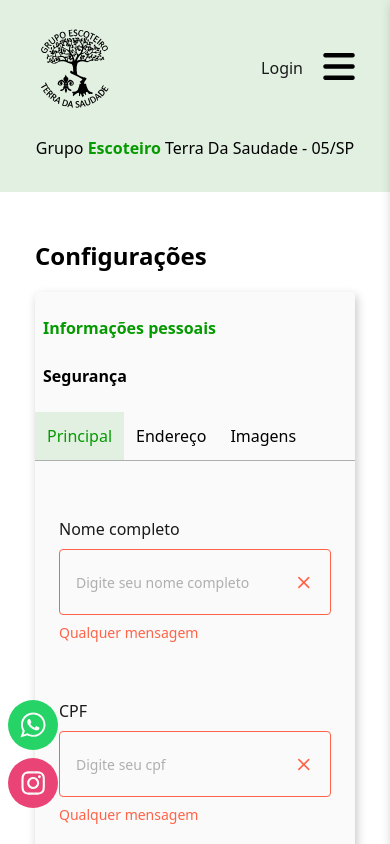
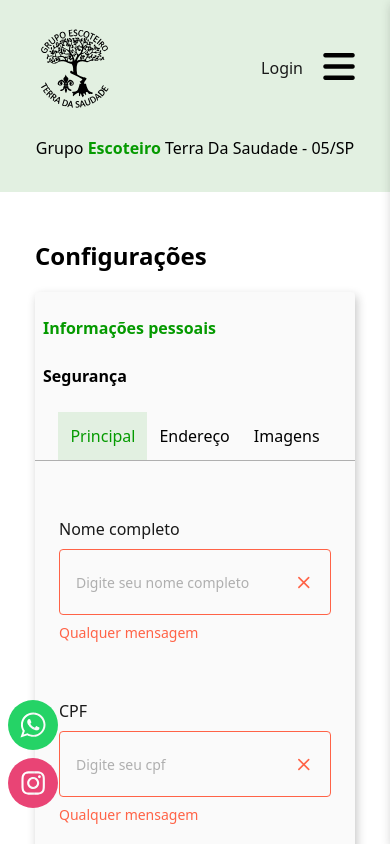
Before and after one commit to grupo-escoteiro/frontend, a React (Vite) app: page /configuracao in a window 390 px wide. Shown: the top 844 px of the page. Built offline with nearby package versions, Linux system fonts and the light colour scheme; no server answers.

Commit message:
Tela de Perfil do Usuário

```diff
--- a/src/components/tabs/components/tab-header.jsx
+++ b/src/components/tabs/components/tab-header.jsx
@@ -2,7 +2,12 @@ import { arrayOf, string, func, number } from 'prop-types';
 
 function TabHeader({ titles, tab, changeTab }) {
   return (
-    <div className="flex items-center border-b border-solid border-social-gray">
+    <div
+      className="lg:flex lg:justify-start lg:items-center
+                 border-b border-solid border-social-gray
+                 md:flex md:justify-start md:items-center
+                 flex justify-center items-center"
+    >
       {titles.map((title, i) => {
         return (
           <p
```
